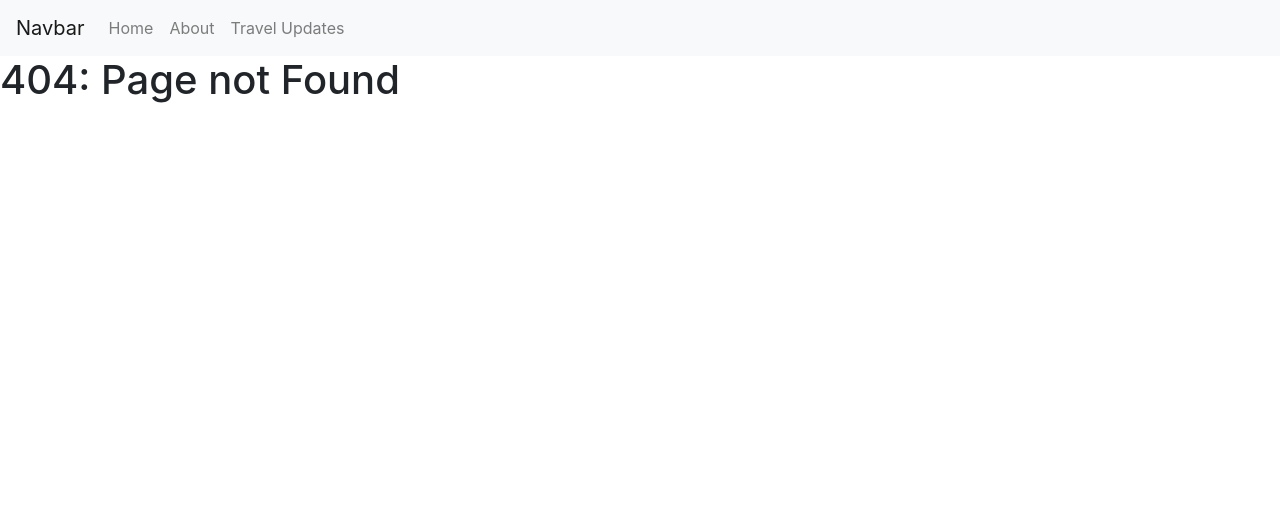
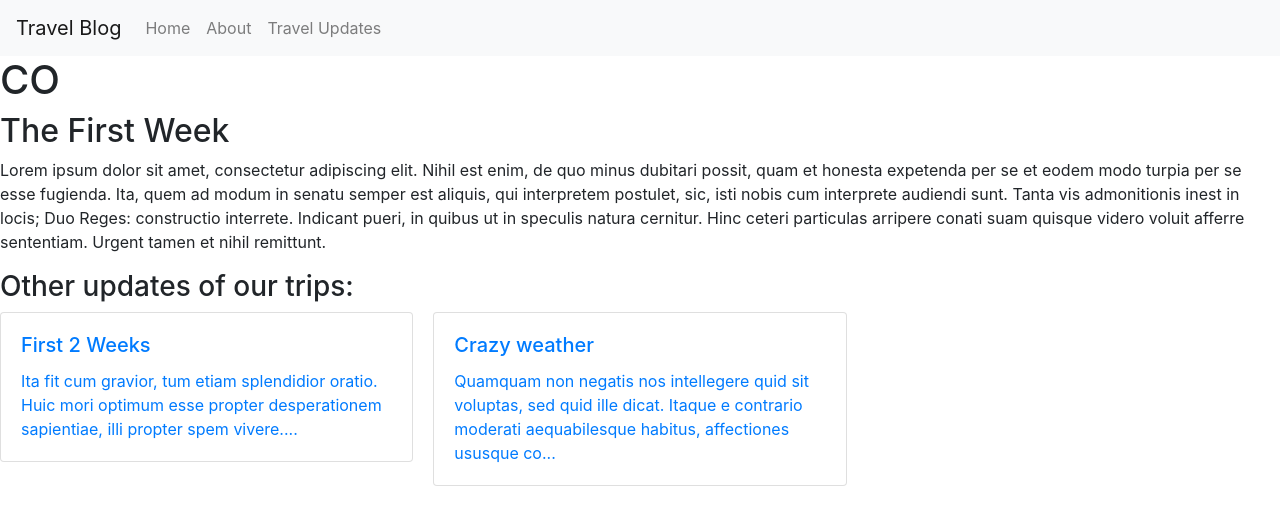
Before and after one commit to anlsim/Travel_Web, a React (Create React App) app in the folder travel_website/: page /update/CO in a window 1280 px wide. Before the commit this address had no page. Shown: the top 522 px of the page. Built offline with nearby package versions, Linux system fonts and the light colour scheme.

Commit message:
Updating MAP functionality
User can click on state and it will be redirected to the update for that State

```diff
--- a/travel_website/src/NavBar.js
+++ b/travel_website/src/NavBar.js
@@ -7,7 +7,7 @@ import Navbar from 'react-bootstrap/Navbar'
 const NavBar = () => (
 <>
 <Navbar bg="light" variant="light">
-    <Navbar.Brand href="/">Navbar</Navbar.Brand>
+    <Navbar.Brand href="/">Travel Blog</Navbar.Brand>
     <Nav className="mr-auto">
       <Nav.Link href="/">Home</Nav.Link>
       <Nav.Link href="/about">About</Nav.Link>
--- a/travel_website/src/components/Map.js
+++ b/travel_website/src/components/Map.js
@@ -1,20 +1,33 @@
 import React, { Component } from 'react';
 import USAMap from "react-usa-map";
+import Modal from 'react-bootstrap/Modal';
+
+
 
 class Map extends Component {
 
   mapHandler = (event) => {
-    var stateName = event.target.dataset.name;
-    alert(stateName);
+    let stateName = event.target.dataset.name;
+
+
+    console.log(stateName);
+
+    window.location.href = '/update/' + (stateName);
+  //   <Modal.Header closeButton>
+  //   <Modal.Title>{stateName}</Modal.Title>
+  // </Modal.Header>
   };
 
   render() {
     return (
       <div className="App">
         <USAMap onClick={this.mapHandler} />
+
       </div>
+
     );
   }
+
 }
 
 export default Map;
--- a/travel_website/src/pages/updateContent.js
+++ b/travel_website/src/pages/updateContent.js
@@ -1,16 +1,16 @@
 const updates = [
     {
-        stateName: 'Colorado',
+        stateName: 'CO',
         title: 'The First Week ',
         content: [`Lorem ipsum dolor sit amet, consectetur adipiscing elit. Nihil est enim, de quo minus dubitari possit, quam et honesta expetenda per se et eodem modo turpia per se esse fugienda. Ita, quem ad modum in senatu semper est aliquis, qui interpretem postulet, sic, isti nobis cum interprete audiendi sunt. Tanta vis admonitionis inest in locis; Duo Reges: constructio interrete. Indicant pueri, in quibus ut in speculis natura cernitur. Hinc ceteri particulas arripere conati suam quisque videro voluit afferre sententiam. Urgent tamen et nihil remittunt.`]
     },{
-        stateName: 'Vermont',
+        stateName: 'VT',
         title: 'First 2 Weeks',
         content: [`Ita fit cum gravior, tum etiam splendidior oratio. Huic mori optimum esse propter desperationem sapientiae, illi propter spem vivere.`,
          `Haeret in salebra. Ita est quoddam commune officium sapientis et insipientis, ex quo efficitur versari in iis, quae media dicamus. Atque ab his initiis profecti omnium virtutum et originem et progressionem persecuti sunt.`,
           `Quis autem de ipso sapiente aliter existimat, quin, etiam cum decreverit esse moriendum, tamen discessu a suis atque ipsa relinquenda luce moveatur? Graecis hoc modicum est: Leonidas, Epaminondas, tres aliqui aut quattuor; Maximas vero virtutes iacere omnis necesse est voluptate dominante.`]
     },{
-        stateName: 'New York',
+        stateName: 'NY',
         title: 'Crazy weather',
         content: [`Quamquam non negatis nos intellegere quid sit voluptas, sed quid ille dicat. Itaque e contrario moderati aequabilesque habitus, affectiones ususque corporis apti esse ad naturam videntur. Nec enim figura corporis nec ratio excellens ingenii humani significat ad unam hanc rem natum hominem, ut frueretur voluptatibus. Claudii libidini, qui tum erat summo ne imperio, dederetur. At tu eadem ista dic in iudicio aut, si coronam times, dic in senatu. Itaque homo in primis ingenuus et gravis, dignus illa familiaritate Scipionis et Laelii, Panaetius, cum ad Q. Laboro autem non sine causa; Invidiosum nomen est, infame, suspectum.`]
     },
```
Also changed, not shown: 1 other file (tests, documents, lock files or other folders).
